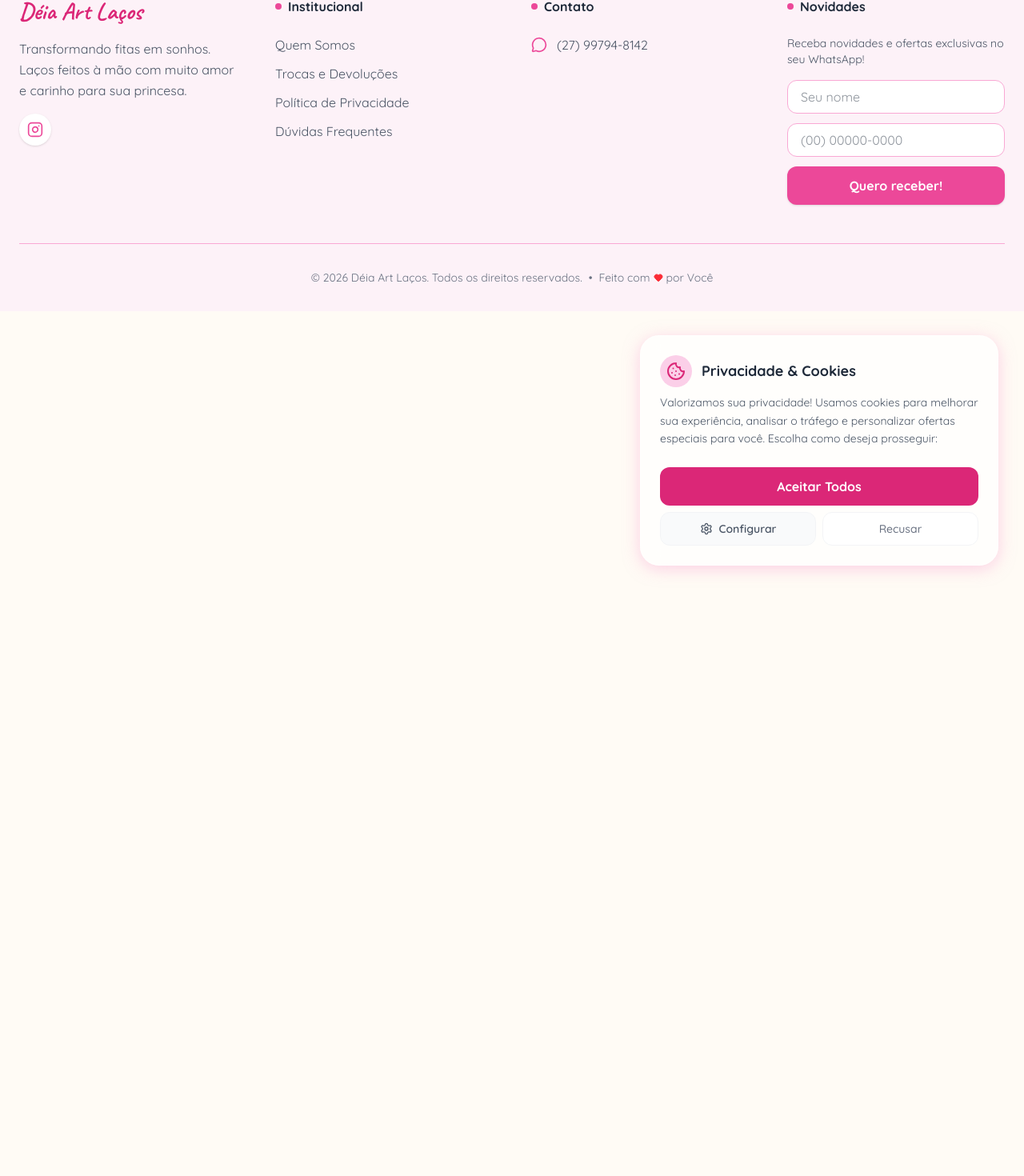
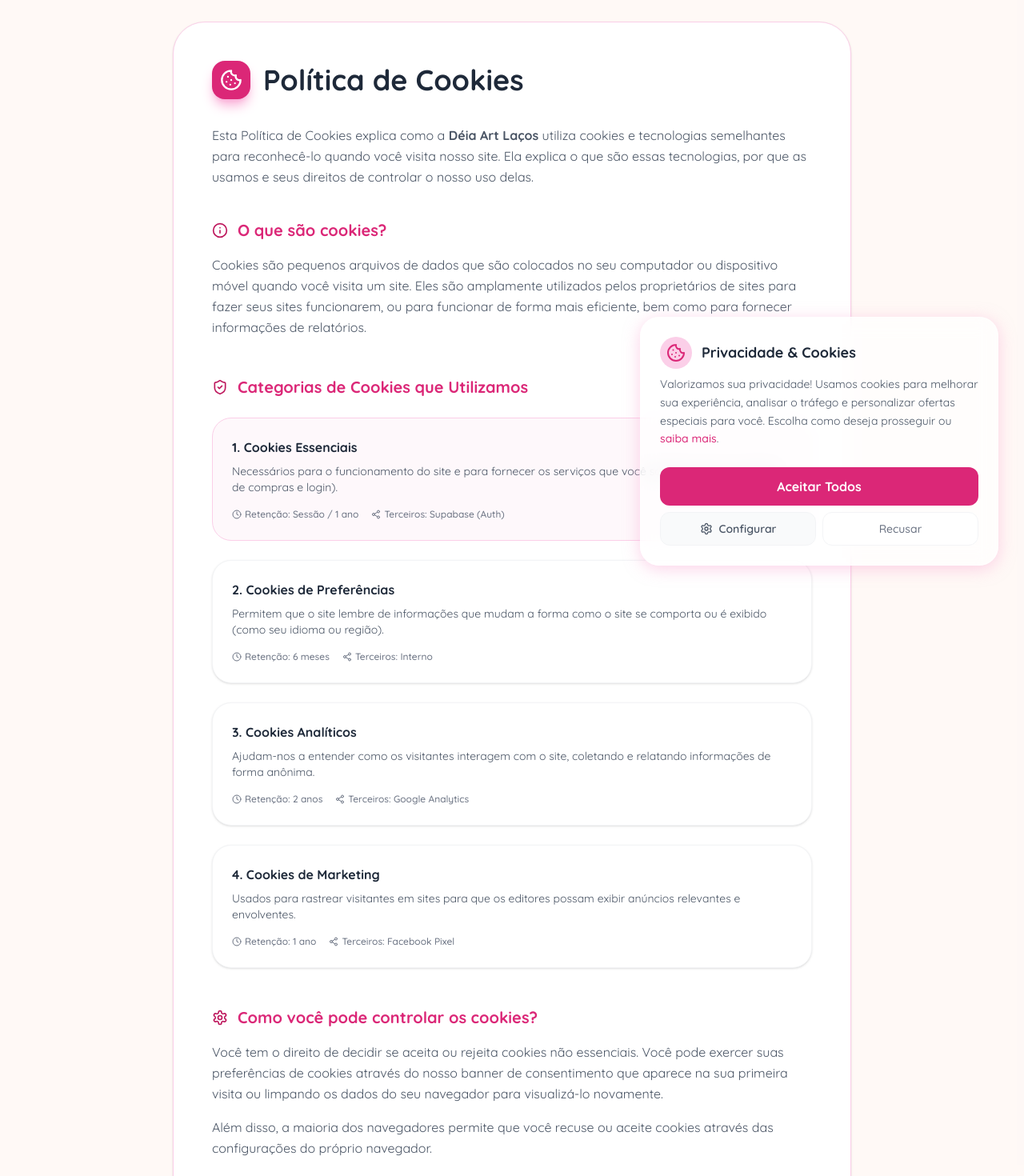
Before and after one commit to alexandrexfranco/DeiaArtLacos, a React (Vite) app: page /politica-cookies in a window 1280 px wide. Shown: the part 69-1539 px from the top of the page at 80% size. Before the commit the page ends 800 px from the top, so only its background shows below. Built offline with nearby package versions, Linux system fonts and the light colour scheme; no server answers; the database is empty.

Commit message:
feat: add comprehensive Cookie Policy page and link it to footer and banner

```diff
--- a/src/App.tsx
+++ b/src/App.tsx
@@ -8,6 +8,7 @@ import Shop from '@/pages/Shop';
 import About from '@/pages/About';
 import ExchangePolicy from '@/pages/ExchangePolicy';
 import PrivacyPolicy from '@/pages/PrivacyPolicy';
+import CookiePolicy from '@/pages/CookiePolicy';
 import FAQ from '@/pages/FAQ';
 import Checkout from '@/pages/Checkout';
 import Contact from '@/pages/Contact';
@@ -52,6 +53,7 @@ function App() {
                                     <Route path="/contato" element={<Contact />} />
                                     <Route path="/politica-troca" element={<ExchangePolicy />} />
                                     <Route path="/privacidade" element={<PrivacyPolicy />} />
+                                    <Route path="/politica-cookies" element={<CookiePolicy />} />
                                     <Route path="/faq" element={<FAQ />} />
                                     <Route path="/checkout" element={<Checkout />} />
                                     <Route path="/perfil" element={<Profile />} />
--- a/src/components/CookieConsent.tsx
+++ b/src/components/CookieConsent.tsx
@@ -62,7 +62,7 @@ export function CookieConsent() {
                 </div>
 
                 <p className="text-sm text-gray-600 leading-relaxed">
-                  Valorizamos sua privacidade! Usamos cookies para melhorar sua experiência, analisar o tráfego e personalizar ofertas especiais para você. Escolha como deseja prosseguir:
+                  Valorizamos sua privacidade! Usamos cookies para melhorar sua experiência, analisar o tráfego e personalizar ofertas especiais para você. Escolha como deseja prosseguir ou <a href="/politica-cookies" className="text-pink-500 hover:underline font-medium">saiba mais</a>.
                 </p>
 
                 <div className="flex flex-col gap-2 pt-2">
@@ -148,6 +148,10 @@ export function CookieConsent() {
                   </label>
                 </div>
 
+                <p className="text-[10px] text-gray-400 text-center leading-tight">
+                  Ao salvar, você concorda com nossa <a href="/politica-cookies" className="underline hover:text-gray-600">Política de Cookies</a>.
+                </p>
+
                 <button
                   onClick={handleSaveSettings}
                   className="w-full py-3 bg-pink-500 hover:bg-pink-600 text-white font-bold rounded-xl transition-all"
--- a/src/components/Footer.tsx
+++ b/src/components/Footer.tsx
@@ -36,6 +36,7 @@ export function Footer() {
                             <li><Link to="/sobre" className="hover:text-pink-500 transition-colors">Quem Somos</Link></li>
                             <li><Link to="/politica-troca" className="hover:text-pink-500 transition-colors">Trocas e Devoluções</Link></li>
                             <li><Link to="/privacidade" className="hover:text-pink-500 transition-colors">Política de Privacidade</Link></li>
+                            <li><Link to="/politica-cookies" className="hover:text-pink-500 transition-colors">Política de Cookies</Link></li>
                             <li><Link to="/faq" className="hover:text-pink-500 transition-colors">Dúvidas Frequentes</Link></li>
                         </ul>
                     </div>
--- /dev/null
+++ b/src/pages/CookiePolicy.tsx
@@ -0,0 +1,130 @@
+import { motion } from 'framer-motion';
+import { Cookie, ShieldCheck, Clock, Share2, Info } from 'lucide-react';
+
+export default function CookiePolicy() {
+  return (
+    <div className="pt-24 pb-16 min-h-screen bg-pink-50/30">
+      <div className="max-w-4xl mx-auto px-6">
+        <motion.div
+          initial={{ opacity: 0, y: 20 }}
+          animate={{ opacity: 1, y: 0 }}
+          className="bg-white rounded-[40px] p-8 md:p-12 shadow-sm border border-pink-100"
+        >
+          <div className="flex items-center gap-4 mb-8">
+            <div className="w-12 h-12 bg-pink-500 rounded-2xl flex items-center justify-center text-white shadow-lg shadow-pink-200">
+              <Cookie className="w-7 h-7" />
+            </div>
+            <h1 className="text-3xl md:text-4xl font-bold text-gray-800">Política de Cookies</h1>
+          </div>
+
+          <p className="text-gray-600 mb-10 leading-relaxed">
+            Esta Política de Cookies explica como a <strong>Déia Art Laços</strong> utiliza cookies e tecnologias semelhantes para reconhecê-lo quando você visita nosso site. Ela explica o que são essas tecnologias, por que as usamos e seus direitos de controlar o nosso uso delas.
+          </p>
+
+          <div className="space-y-12">
+            {/* O que são cookies */}
+            <section>
+              <div className="flex items-center gap-3 mb-4 text-pink-600">
+                <Info className="w-5 h-5" />
+                <h2 className="text-xl font-bold">O que são cookies?</h2>
+              </div>
+              <p className="text-gray-600 leading-relaxed">
+                Cookies são pequenos arquivos de dados que são colocados no seu computador ou dispositivo móvel quando você visita um site. Eles são amplamente utilizados pelos proprietários de sites para fazer seus sites funcionarem, ou para funcionar de forma mais eficiente, bem como para fornecer informações de relatórios.
+              </p>
+            </section>
+
+            {/* Categorias de Cookies */}
+            <section>
+              <div className="flex items-center gap-3 mb-6 text-pink-600">
+                <ShieldCheck className="w-5 h-5" />
+                <h2 className="text-xl font-bold">Categorias de Cookies que Utilizamos</h2>
+              </div>
+
+              <div className="grid gap-6">
+                {/* Essenciais */}
+                <div className="p-6 rounded-3xl bg-pink-50/50 border border-pink-100">
+                  <h3 className="font-bold text-gray-800 mb-2">1. Cookies Essenciais</h3>
+                  <p className="text-sm text-gray-600 mb-4">Necessários para o funcionamento do site e para fornecer os serviços que você solicita (como o carrinho de compras e login).</p>
+                  <div className="flex flex-wrap gap-4 text-xs font-medium text-gray-500">
+                    <span className="flex items-center gap-1"><Clock className="w-3 h-3" /> Retenção: Sessão / 1 ano</span>
+                    <span className="flex items-center gap-1"><Share2 className="w-3 h-3" /> Terceiros: Supabase (Auth)</span>
+                  </div>
+                </div>
+
+                {/* Preferências */}
+                <div className="p-6 rounded-3xl bg-white border border-gray-100 shadow-sm">
+                  <h3 className="font-bold text-gray-800 mb-2">2. Cookies de Preferências</h3>
+                  <p className="text-sm text-gray-600 mb-4">Permitem que o site lembre de informações que mudam a forma como o site se comporta ou é exibido (como seu idioma ou região).</p>
+                  <div className="flex flex-wrap gap-4 text-xs font-medium text-gray-500">
+                    <span className="flex items-center gap-1"><Clock className="w-3 h-3" /> Retenção: 6 meses</span>
+                    <span className="flex items-center gap-1"><Share2 className="w-3 h-3" /> Terceiros: Interno</span>
+                  </div>
+                </div>
+
+                {/* Analytics */}
+                <div className="p-6 rounded-3xl bg-white border border-gray-100 shadow-sm">
+                  <h3 className="font-bold text-gray-800 mb-2">3. Cookies Analíticos</h3>
+                  <p className="text-sm text-gray-600 mb-4">Ajudam-nos a entender como os visitantes interagem com o site, coletando e relatando informações de forma anônima.</p>
+                  <div className="flex flex-wrap gap-4 text-xs font-medium text-gray-500">
+                    <span className="flex items-center gap-1"><Clock className="w-3 h-3" /> Retenção: 2 anos</span>
+                    <span className="flex items-center gap-1"><Share2 className="w-3 h-3" /> Terceiros: Google Analytics</span>
+                  </div>
+                </div>
+
+                {/* Marketing */}
+                <div className="p-6 rounded-3xl bg-white border border-gray-100 shadow-sm">
+                  <h3 className="font-bold text-gray-800 mb-2">4. Cookies de Marketing</h3>
+                  <p className="text-sm text-gray-600 mb-4">Usados para rastrear visitantes em sites para que os editores possam exibir anúncios relevantes e envolventes.</p>
+                  <div className="flex flex-wrap gap-4 text-xs font-medium text-gray-500">
+                    <span className="flex items-center gap-1"><Clock className="w-3 h-3" /> Retenção: 1 ano</span>
+                    <span className="flex items-center gap-1"><Share2 className="w-3 h-3" /> Terceiros: Facebook Pixel</span>
+                  </div>
+                </div>
+              </div>
+            </section>
+
+            {/* Como controlar */}
+            <section>
+              <div className="flex items-center gap-3 mb-4 text-pink-600">
+                <Settings className="w-5 h-5" />
+                <h2 className="text-xl font-bold">Como você pode controlar os cookies?</h2>
+              </div>
+              <p className="text-gray-600 leading-relaxed mb-4">
+                Você tem o direito de decidir se aceita ou rejeita cookies não essenciais. Você pode exercer suas preferências de cookies através do nosso banner de consentimento que aparece na sua primeira visita ou limpando os dados do seu navegador para visualizá-lo novamente.
+              </p>
+              <p className="text-gray-600 leading-relaxed">
+                Além disso, a maioria dos navegadores permite que você recuse ou aceite cookies através das configurações do próprio navegador.
+              </p>
+            </section>
+
+            <footer className="pt-8 border-t border-gray-100 text-sm text-gray-500">
+              <p>Última atualização: Maio de 2024</p>
+              <p className="mt-2">Déia Art Laços - CNPJ: 00.000.000/0001-00</p>
+            </footer>
+          </div>
+        </motion.div>
+      </div>
+    </div>
+  );
+}
+
+// Helper to avoid import error if Settings icon is missing
+function Settings({ className }: { className?: string }) {
+  return (
+    <svg
+      xmlns="http://www.w3.org/2000/svg"
+      width="24"
+      height="24"
+      viewBox="0 0 24 24"
+      fill="none"
+      stroke="currentColor"
+      strokeWidth="2"
+      strokeLinecap="round"
+      strokeLinejoin="round"
+      className={className}
+    >
+      <path d="M12.22 2h-.44a2 2 0 0 0-2 2v.18a2 2 0 0 1-1 1.73l-.43.25a2 2 0 0 1-2 0l-.15-.08a2 2 0 0 0-2.73.73l-.22.38a2 2 0 0 0 .73 2.73l.15.1a2 2 0 0 1 1 1.72v.51a2 2 0 0 1-1 1.74l-.15.09a2 2 0 0 0-.73 2.73l.22.38a2 2 0 0 0 2.73.73l.15-.08a2 2 0 0 1 2 0l.43.25a2 2 0 0 1 1 1.73V20a2 2 0 0 0 2 2h.44a2 2 0 0 0 2-2v-.18a2 2 0 0 1 1-1.73l.43-.25a2 2 0 0 1 2 0l.15.08a2 2 0 0 0 2.73-.73l.22-.39a2 2 0 0 0-.73-2.73l-.15-.08a2 2 0 0 1-1-1.74v-.5a2 2 0 0 1 1-1.74l.15-.09a2 2 0 0 0 .73-2.73l-.22-.38a2 2 0 0 0-2.73-.73l-.15.08a2 2 0 0 1-2 0l-.43-.25a2 2 0 0 1-1-1.73V4a2 2 0 0 0-2-2z"/>
+      <circle cx="12" cy="12" r="3"/>
+    </svg>
+  );
+}
```
